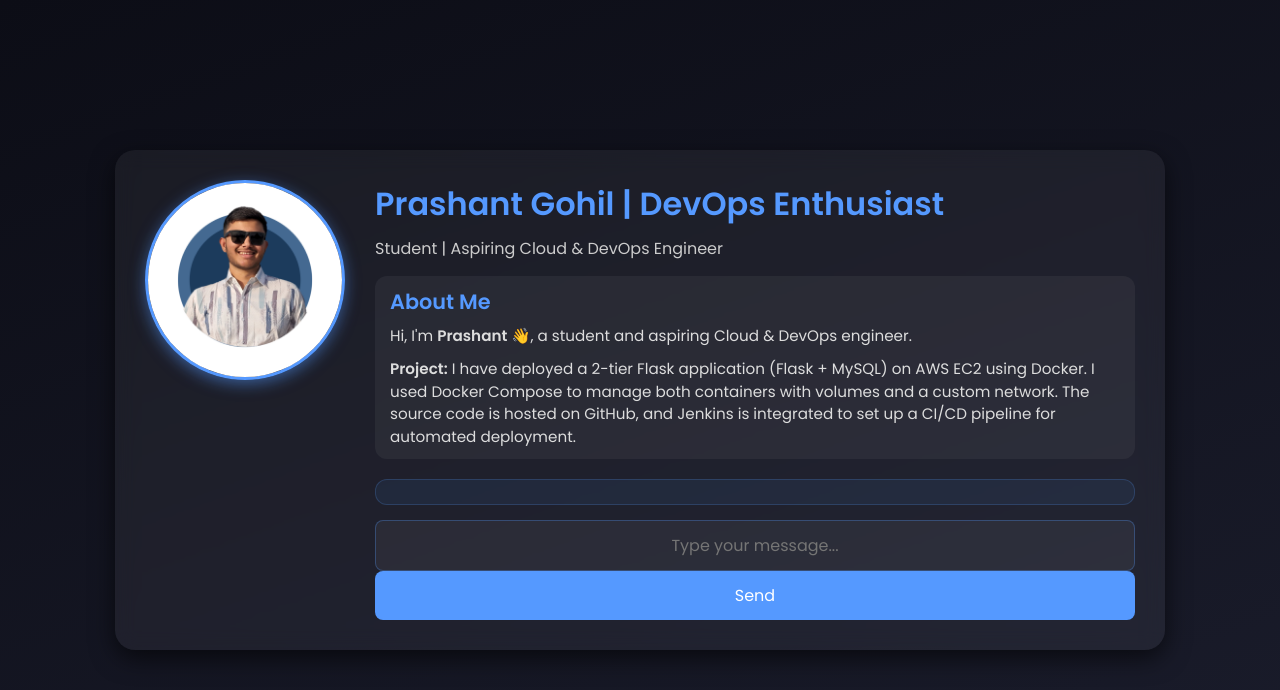
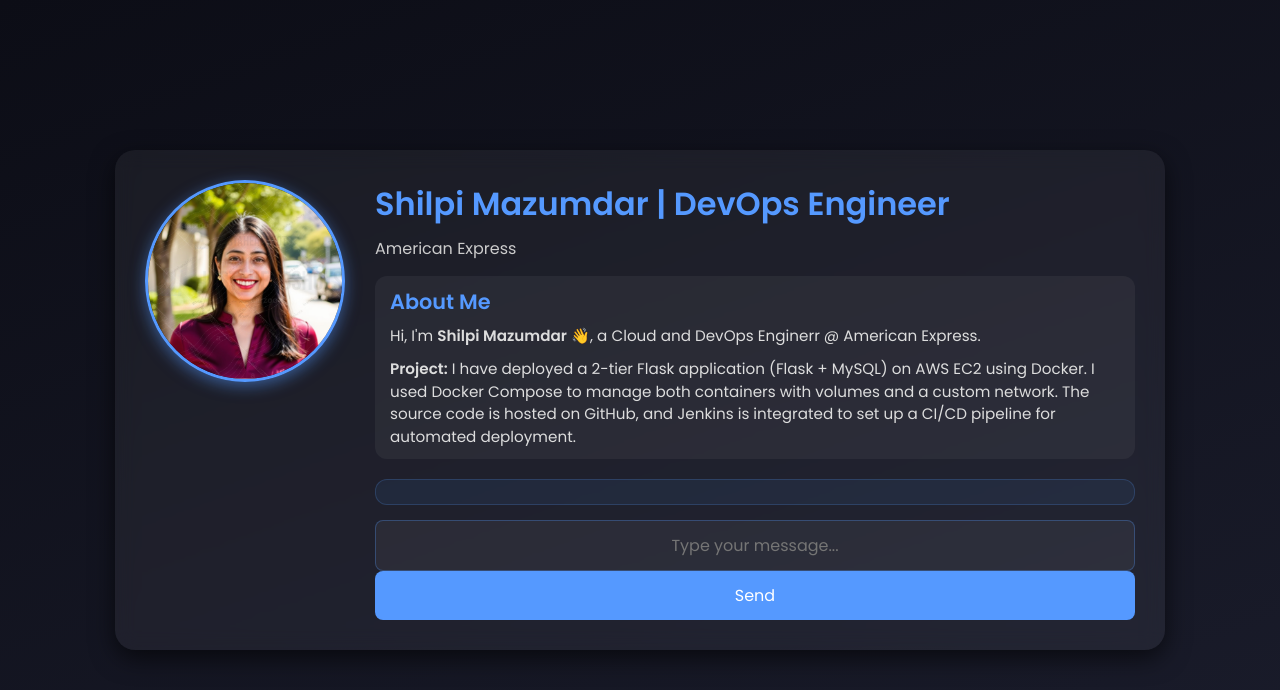
Before and after one commit to po-strikes25/2-Tier-Flask-Application, a Flask app: page / in a window 1280 px wide. Shown: the top 690 px of the page. Run offline with Flask 2, Linux system fonts and the light colour scheme; data that the repository does not hold is empty; some libraries are stand-ins or nearby versions.

Commit message:
added my profile pic

```diff
--- a/templates/index.html
+++ b/templates/index.html
@@ -163,29 +163,30 @@
     <div class="container">
         <!-- Profile photo -->
         <div class="profile-photo">
-            <img src="1.png" alt="Prashant Photo">
+            <img src="profile-pic.png" alt="Shilpi's Photo">
         </div>
 
         <!-- Content -->
         <div class="content">
             <div class="header">
-                <h1>Prashant Gohil | DevOps Enthusiast</h1>
-                <p>Student | Aspiring Cloud & DevOps Engineer</p>
+                <h1>Shilpi Mazumdar | DevOps Engineer</h1>
+                <p>American Express</p>
             </div>
 
             <div class="about">
                 <h2>About Me</h2>
-                <p>Hi, I'm <b>Prashant</b> 👋, a student and aspiring Cloud & DevOps engineer.</p>
+                <p>Hi, I'm <b>Shilpi Mazumdar</b> 👋, a Cloud and DevOps Enginerr @ American Express.</p>
                 <p style="margin-top:10px;">
                     <b>Project:</b> I have deployed a 2-tier Flask application (Flask + MySQL) on AWS EC2 using Docker.
                     I used Docker Compose to manage both containers with volumes and a custom network.
-                    The source code is hosted on GitHub, and Jenkins is integrated to set up a CI/CD pipeline for automated deployment.
+                    The source code is hosted on GitHub, and Jenkins is integrated to set up a CI/CD pipeline for
+                    automated deployment.
                 </p>
             </div>
 
             <div class="messages">
                 {% for message in messages %}
-                    <p>{{ message[0] }}</p>
+                <p>{{ message[0] }}</p>
                 {% endfor %}
             </div>
 
@@ -198,8 +199,8 @@
 
     <script src="https://code.jquery.com/jquery-3.6.0.min.js"></script>
     <script>
-        $(document).ready(function() {
-            $("#messageForm").on("submit", function(event) {
+        $(document).ready(function () {
+            $("#messageForm").on("submit", function (event) {
                 event.preventDefault();
                 let messageInput = $("input[name='new_message']");
                 let message = messageInput.val().trim();
@@ -213,13 +214,13 @@
                     url: "/submit",
                     type: "POST",
                     data: { new_message: message },
-                    success: function(response) {
+                    success: function (response) {
                         if (response && response.message) {
                             $(".messages").append("<p>" + response.message + "</p>");
                             messageInput.val("");
                         }
                     },
-                    error: function(xhr, status, error) {
+                    error: function (xhr, status, error) {
                         console.error("AJAX Error:", status, error);
                     }
                 });
@@ -227,4 +228,5 @@
         });
     </script>
 </body>
+
 </html>
```
Also changed, not shown: README.md, templates/1.png (deleted), templates/profile-pic.png (added).
